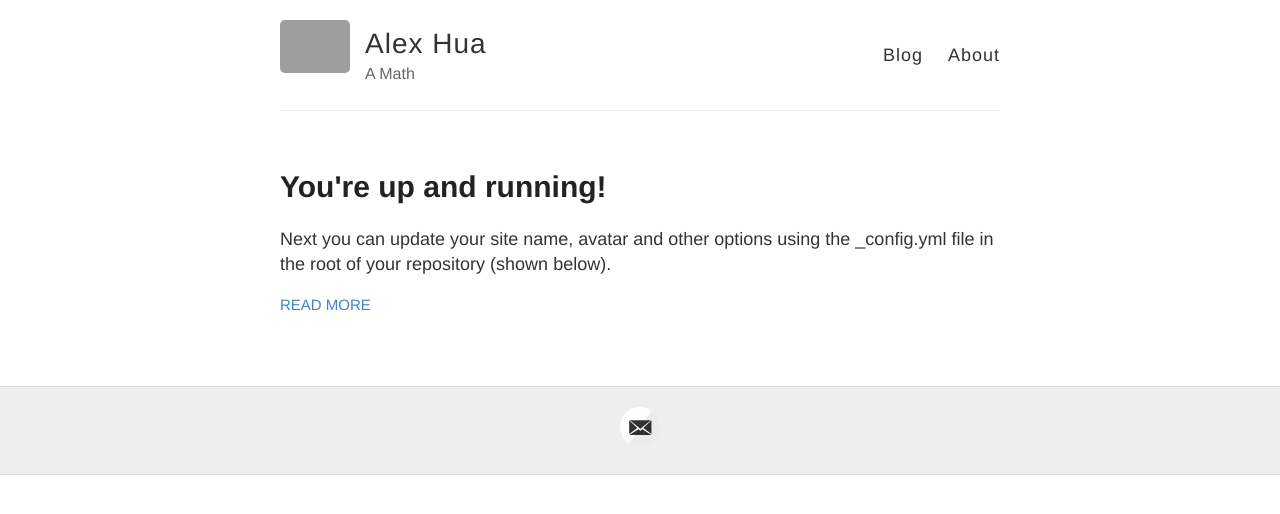
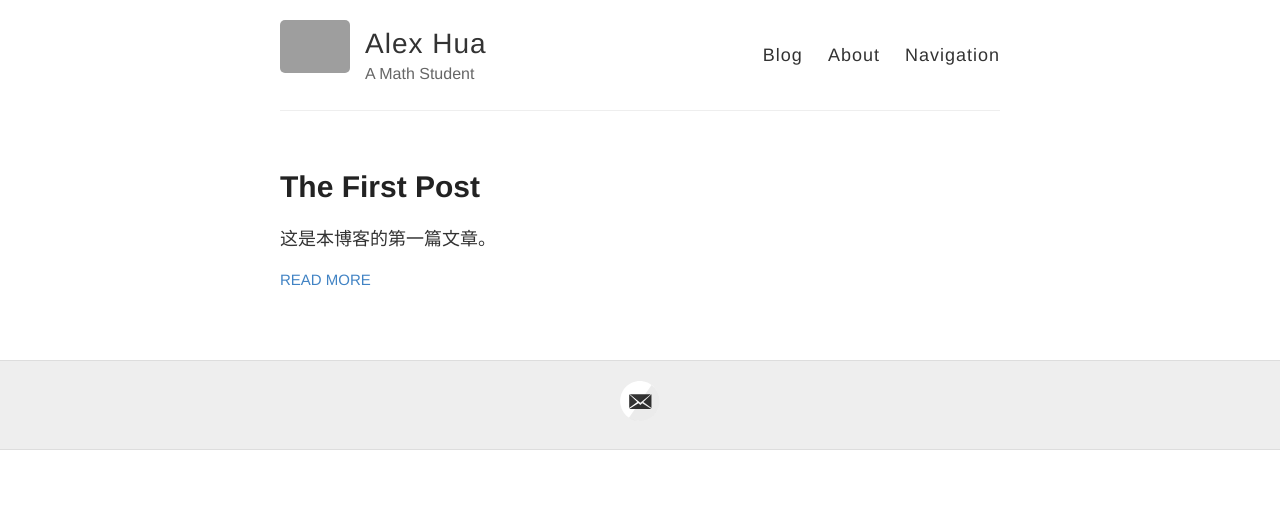
Before and after one commit to Alex222222222222/Blog, a Jekyll site: the page built from index.html, in a window 1280 px wide. Shown: the top 514 px of the page. Built offline with Jekyll 4.4.1, drawn with Linux system fonts in a browser that asks for light colours; grey boxes are pictures that could not be loaded.

Commit message:
2022-2-14-The-First-Blog

```diff
--- a/_config.yml
+++ b/_config.yml
@@ -6,7 +6,7 @@
 name: Alex Hua
 
 # Short bio or description (displayed in the header)
-description: A Math
+description: A Math Student
 
 # URL of your avatar or profile pic (you could use your GitHub profile pic)
 #avatar: https://raw.githubusercontent.com/barryclark/jekyll-now/master/images/jekyll-logo.png
--- a/_layouts/default.html
+++ b/_layouts/default.html
@@ -29,6 +29,7 @@
           <nav>
             <a href="{{ site.baseurl }}/">Blog</a>
             <a href="{{ site.baseurl }}/about">About</a>
+            <a href="{{ site.baseurl }}/navigation">Navigation</a>
           </nav>
         </header>
       </div>
--- a/_posts/2014-3-3-Hello-World.md
+++ /dev/null
@@ -1,10 +0,0 @@
----
-layout: post
-title: You're up and running!
----
-
-Next you can update your site name, avatar and other options using the _config.yml file in the root of your repository (shown below).
-
-![_config.yml]({{ site.baseurl }}/images/config.png)
-
-The easiest way to make your first post is to edit this one. Go into /_posts/ and update the Hello World markdown file. For more instructions head over to the [Jekyll Now repository](https://github.com/barryclark/jekyll-now) on GitHub.
--- /dev/null
+++ b/_posts/2022-2-14-The-First-Blog.md
@@ -0,0 +1,10 @@
+---
+layout: post
+title: The First Post
+---
+
+这是本博客的第一篇文章。
+
+本博客在 2022-2-14 第一天上线了，可喜可贺。
+
+![blog_image]({{ site.baseurl }}/images/2022-02-14_blog_image.png)
```
Also changed, not shown: images/2022-02-14_blog_image.png (added).
